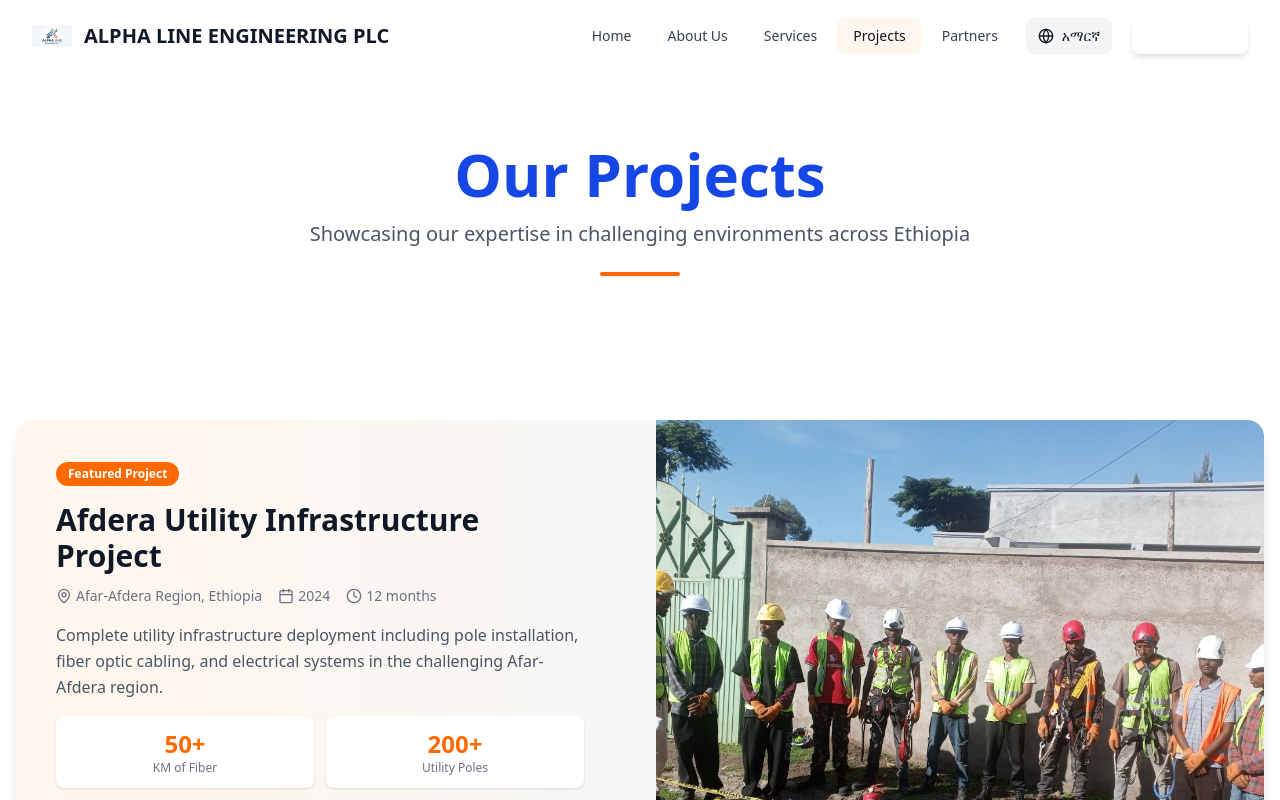
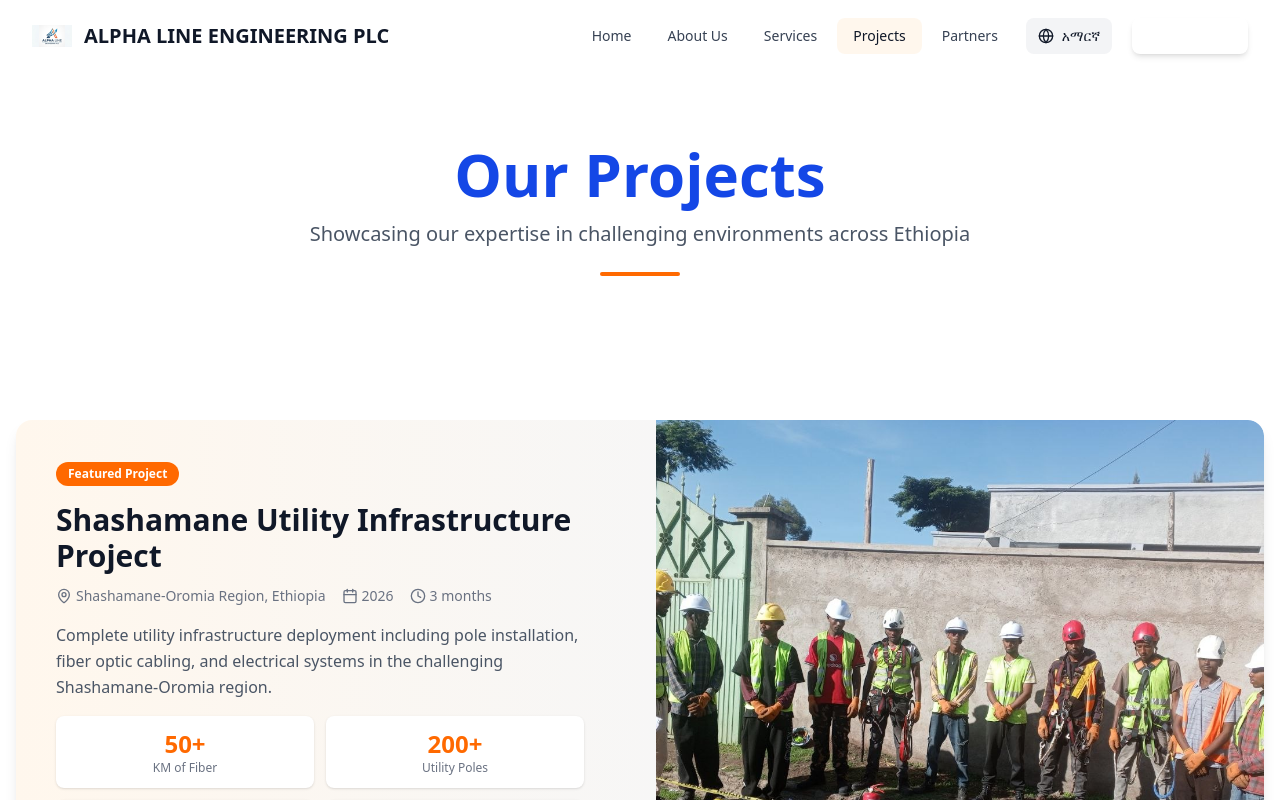
Before and after one commit to 19mekdes/Alpha-Line-PLC, a React (Vite) app: page /projects in a window 1280 px wide. Shown: the top 800 px of the page. Built offline with nearby package versions, Linux system fonts and the light colour scheme.

Commit message:
modified

```diff
--- a/src/Pages/Projects.jsx
+++ b/src/Pages/Projects.jsx
@@ -24,7 +24,7 @@ import {
 } from "lucide-react";
 
 // Import all your local images from public/images folder
-const afderaMainImage = "/images/image5.jpg"; // Use your best Afdera project image
+const ShashamaneMainImage = "/images/image5.jpg"; // Use your best Shashamane project image
 const beforeImage = "/images/image6.jpg"; // Before image
 const afterImage = "/images/image7.jpg"; // After image
 
@@ -115,17 +115,17 @@ const ProjectsPage = () => {
   const projects = [
     {
       id: 1,
-      title: "Afdera Utility Infrastructure Project",
-      titleAm: "አፋደራ የመገልገያ መሠረተ ልማት ፕሮጀክት",
-      location: "Afar-Afdera Region, Ethiopia",
-      locationAm: "አፋር-አፋደራ ክልል፣ ኢትዮጵያ",
+      title: "Shashamane Utility Infrastructure Project",
+      titleAm: "ሻሻማኔ የመገልገያ መሠረተ ልማት ፕሮጀክት",
+      location: "Shashamane-Oromia Region, Ethiopia",
+      locationAm: "ሻሻማኔ-ኦሮሚያ ክልል፣ ኢትዮጵያ",
       category: "Power & Utilities",
-      completed: "2024",
-      duration: "12 months",
+      completed: "2026",
+      duration: "6 months",
       description:
-        "Complete utility infrastructure deployment including pole installation, fiber optic cabling, and electrical systems in the challenging Afar-Afdera region.",
+        "Complete utility infrastructure deployment including pole installation, fiber optic cabling, and electrical systems in the challenging Shashamane-Oromia region.",
       descriptionAm:
-        "በአስቸጋሪው የአፋር-አፋደራ ክልል የምሰሶ መትከል፣ የፋይበር ኦፕቲክ ገመድ እና የኤሌክትሪክ ስርዓቶችን ጨምሮ ሙሉ የመገልገያ መሠረተ ልማት ማሰማራት።",
+        "በአስቸጋሪው የሻሻማኔ-ኦሮሚያ ክልል የምሰሶ መትከል፣ የፋይበር ኦፕቲክ ገመድ እና የኤሌክትሪክ ስርዓቶችን ጨምሮ ሙሉ የመገልገያ መሠረተ ልማት ማሰማራት።",
       challenge:
         "Extreme temperatures reaching 45°C+, remote location with limited access, difficult rocky terrain, and logistical challenges.",
       solution:
@@ -142,7 +142,7 @@ const ProjectsPage = () => {
         caption: img.caption,
         captionAm: img.captionAm,
         type: "gallery",
-        date: "2024",
+        date: "2026",
       })),
       beforeAfter: {
         before: {
@@ -169,8 +169,8 @@ const ProjectsPage = () => {
       titleAm: "አዲስ አበባ የፋይበር ኦፕቲክ ኔትወርክ",
       location: "Addis Ababa, Ethiopia",
       category: "Telecom Infrastructure",
-      completed: "2023",
-      duration: "18 months",
+      completed: "2026",
+      duration: "6 months",
       description:
         "Design and implementation of fiber optic network infrastructure across key districts of Addis Ababa.",
       images: [],
@@ -182,7 +182,7 @@ const ProjectsPage = () => {
     },
   ];
 
-  const afderaProject = projects[0];
+  const shashamaneProject = projects[0];
 
   const openLightbox = (images, index) => {
     setSelectedImage({ images, index });
@@ -230,7 +230,7 @@ const ProjectsPage = () => {
         </div>
       </section>
 
-      {/* Featured Project - Afdera */}
+      {/* Featured Project - Shashamane */}
       <section className="py-16 bg-white">
         <div className="container mx-auto px-4">
           <div className="bg-linear-to-r from-orange-50 to-blue-50 rounded-2xl overflow-hidden shadow-lg">
@@ -240,23 +240,23 @@ const ProjectsPage = () => {
                   {isAmharic ? "ዋና ፕሮጀክት" : "Featured Project"}
                 </div>
                 <h2 className="text-2xl md:text-3xl font-bold text-gray-900 mb-3">
-                  {isAmharic ? afderaProject.titleAm : afderaProject.title}
+                  {isAmharic ? shashamaneProject.titleAm : shashamaneProject.title}
                 </h2>
                 <div className="flex items-center gap-4 text-sm text-gray-500 mb-4">
                   <span className="flex items-center gap-1">
-                    <MapPin className="w-4 h-4" /> Afar-Afdera Region, Ethiopia
+                    <MapPin className="w-4 h-4" /> Shashamane-Oromia Region, Ethiopia
                   </span>
                   <span className="flex items-center gap-1">
-                    <Calendar className="w-4 h-4" /> 2024
+                    <Calendar className="w-4 h-4" /> 2026
                   </span>
                   <span className="flex items-center gap-1">
-                    <Clock className="w-4 h-4" /> 12 months
+                    <Clock className="w-4 h-4" /> 3 months
                   </span>
                 </div>
                 <p className="text-gray-600 mb-4 leading-relaxed">
                   Complete utility infrastructure deployment including pole
                   installation, fiber optic cabling, and electrical systems in
-                  the challenging Afar-Afdera region.
+                  the challenging Shashamane-Oromia region.
                 </p>
                 <div className="grid grid-cols-2 gap-3 mb-6">
                   <div className="bg-white rounded-lg p-3 text-center shadow-sm">
@@ -287,7 +287,7 @@ const ProjectsPage = () => {
                   </div>
                 </div>
                 <button
-                  onClick={() => setSelectedProject(afderaProject)}
+                  onClick={() => setSelectedProject(shashamaneProject)}
                   className="inline-flex items-center px-5 py-2 bg-orange-500 hover:bg-orange-600 text-white font-semibold rounded-lg transition-all"
                 >
                   {isAmharic ? "ዝርዝር ይመልከቱ" : "View Details"}{" "}
@@ -296,8 +296,8 @@ const ProjectsPage = () => {
               </div>
               <div className="relative h-64 lg:h-auto">
                 <img
-                  src={afderaMainImage}
-                  alt="Afdera Utility Infrastructure Project"
+                  src={ShashamaneMainImage}
+                  alt="Shashamane Utility Infrastructure Project"
                   className="w-full h-full object-cover rounded-r-2xl"
                 />
               </div>
@@ -481,7 +481,7 @@ const ProjectsPage = () => {
                       {selectedProject.location}
                     </p>
                     <p className="text-sm text-gray-400 mt-1">
-                      Afar-Afdera Region, Ethiopia
+                      Shashamane-Oromia Region, Ethiopia
                     </p>
                   </div>
                 </div>
--- a/src/i18n.js
+++ b/src/i18n.js
@@ -13,7 +13,7 @@ const resources = {
         quote: "Get Quote"
       },
       hero: {
-        tagline: "Engineering Excellence Since 2015",
+        tagline: "Engineering Excellence Since 2018",
         motto: "Connecting the World, Powering the Future",
         mottoAmharic: "ዓለምን በማገናኘት፣ መጻኢውን በማብራት",
         title: "Alpha Line Engineering PLC",
@@ -54,8 +54,8 @@ const resources = {
         },
         projectMgmt: {
           title: "Project Management",
-          description: "Excavation, trenching, and infrastructure deployment in challenging terrains including the Afar-Afdera region.",
-          features: ["Excavation & Trenching", "Infrastructure Deployment", "Afar Region Experience", "Quality Assurance"]
+          description: "Excavation, trenching, and infrastructure deployment in challenging terrains including the Shashamane-Oromia region.",
+          features: ["Excavation & Trenching", "Infrastructure Deployment", "Shashamane-Oromia Region Experience", "Quality Assurance"]
         }
       },
       projects: {
@@ -64,13 +64,13 @@ const resources = {
         description: "Showcasing our expertise in challenging environments",
         viewDetails: "View Details",
         beforeAfter: "Before & After",
-        afdera: {
-          title: "Afdera Utility Infrastructure Project",
-          location: "Afar-Afdera Region, Ethiopia",
+        shashamane: {
+          title: "Shashamane Utility Infrastructure Project",
+          location: "Shashamane-Oromia Region, Ethiopia",
           challenge: "Extreme temperatures (45°C+), remote location, difficult accessibility, harsh terrain conditions",
           solution: "Specialized equipment deployment, local workforce training, phased implementation approach",
           result: "Successfully deployed 50+ km of fiber optic network and 200+ utility poles",
-          timeline: "12 months"
+          timeline: "3 months"
         }
       },
       partners: {
@@ -106,7 +106,7 @@ const resources = {
         quote: "ዋጋ ጠይቅ"
       },
       hero: {
-        tagline: "ከ2015 ጀምሮ የምህንድስና ልቀት",
+        tagline: "ከ2018 ጀምሮ የምህንድስና ልቀት",
         motto: "ዓለምን በማገናኘት፣ መጻኢውን በማብራት",
         mottoAmharic: "ዓለምን በማገናኘት፣ መጻኢውን በማብራት",
         title: "አልፋላይን ኢንጂነሪንግ ኃላ/የተ/የግ/ማህበር",
```
Also changed, not shown: src/Pages/Home.jsx (+29 -29 lines).
